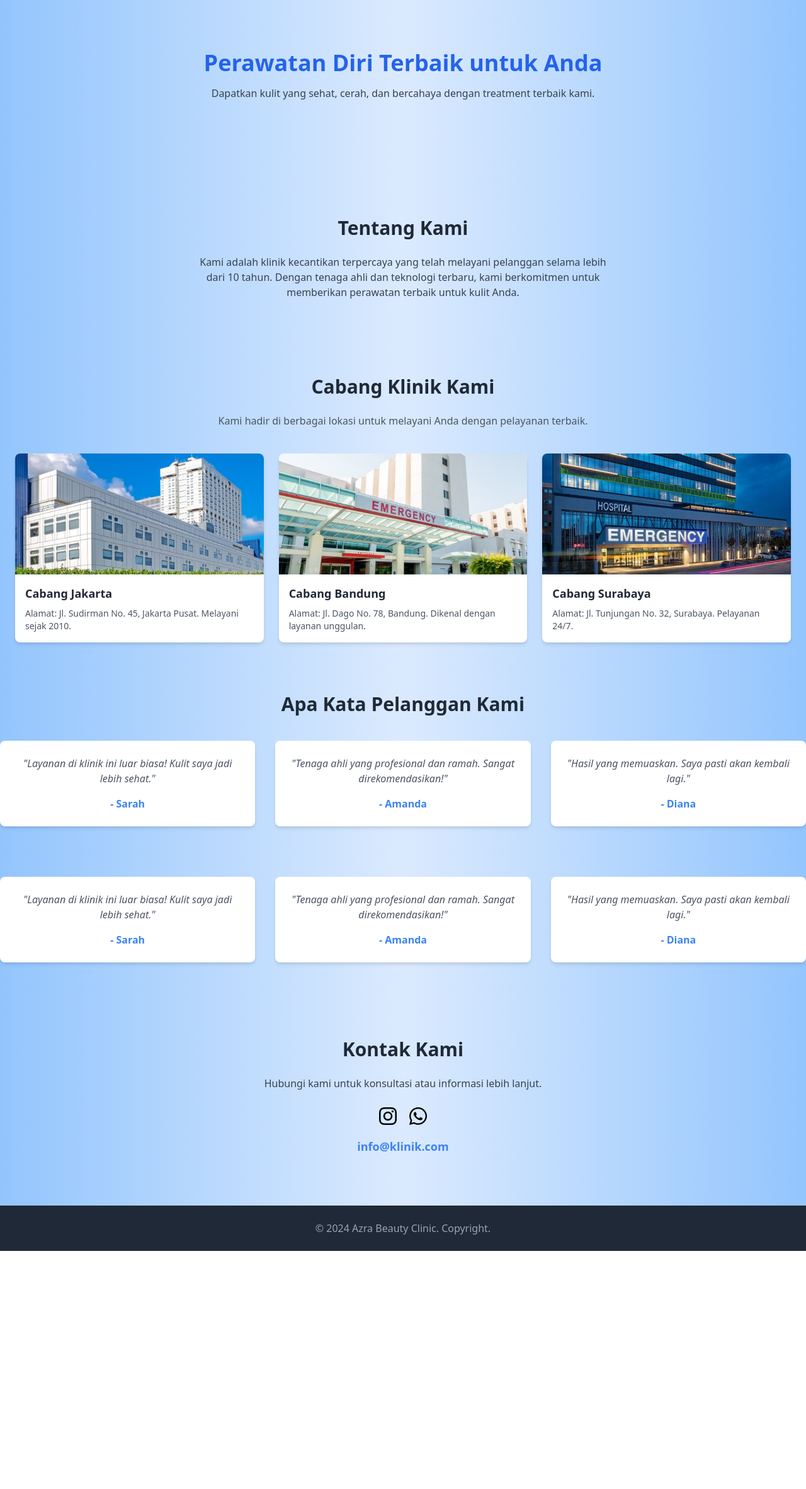
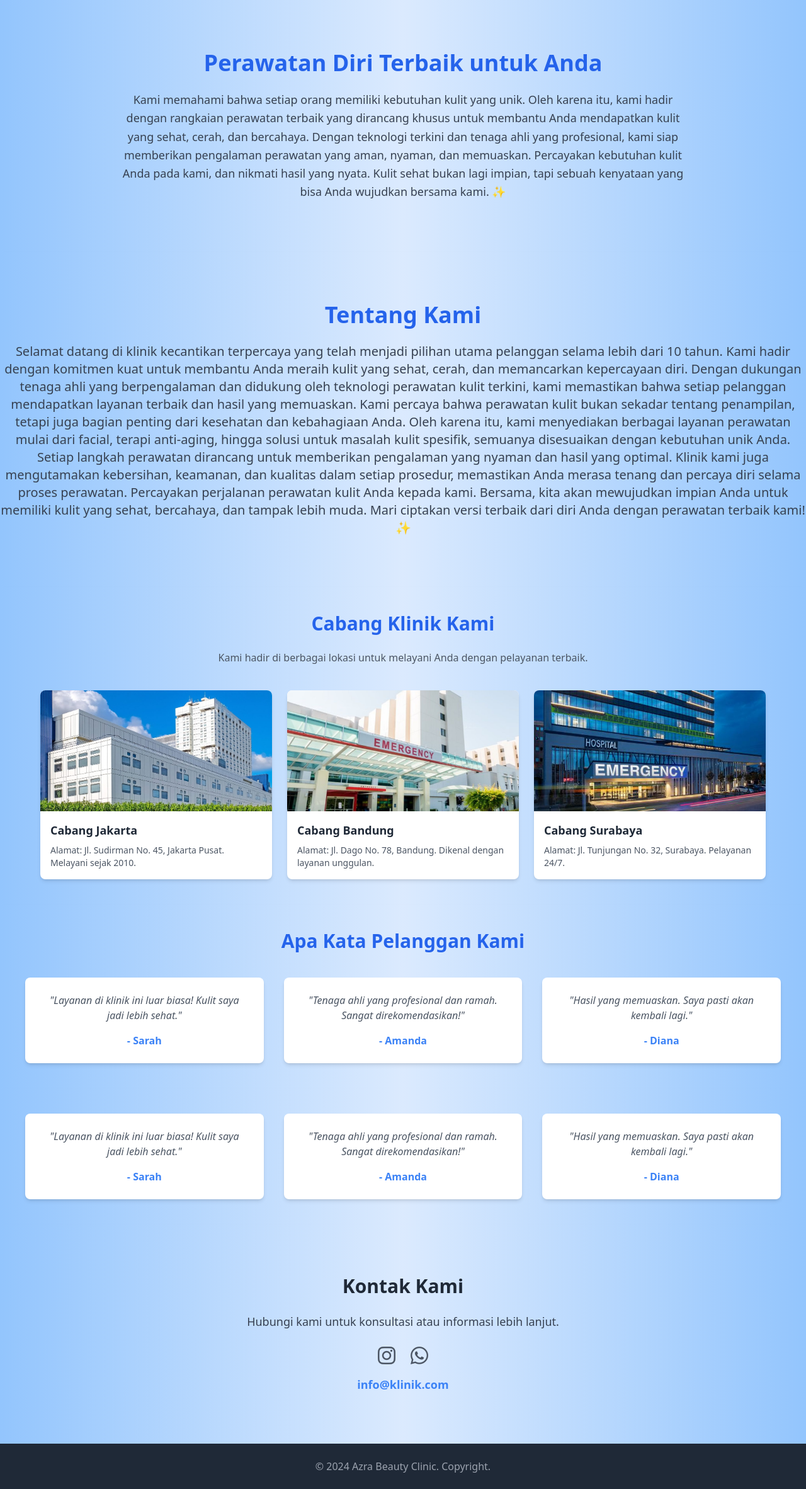
Before and after one commit to Wassabie/klinik_kecantikan, a PHP site: page /klinik_pweb/ in a window 1280 px wide. Shown: the part 72-2436 px from the top of the page at 63% size. Before the commit the page ends 2058 px from the top, so only its background shows below. Run offline with PHP 8.4, Linux system fonts and the light colour scheme; some libraries are stand-ins or nearby versions; some web fonts are replaced.

Commit message:
penambahan deskripsi

```diff
--- a/index.php
+++ b/index.php
@@ -27,34 +27,42 @@
 
     <!-- Hero Section -->
     <section class="bg-gradient-to-r from-blue-300 via-blue-100 to-blue-300 shadow-md py-20">
-        <div class="container mx-auto text-center">
-            <h2 class="text-4xl font-bold text-blue-600 mb-4">Perawatan Diri Terbaik untuk Anda</h2>
-            <p class="text-gray-700 mb-6">Dapatkan kulit yang sehat, cerah, dan bercahaya dengan treatment terbaik kami.
+        <div class="container mx-auto text-center px-6 lg:px-20">
+            <h2 class="text-4xl font-bold text-blue-600 mb-6">
+                Perawatan Diri Terbaik untuk Anda
+            </h2>
+            <p class="text-gray-700 text-lg leading-relaxed max-w-4xl mx-auto">
+                Kami memahami bahwa setiap orang memiliki kebutuhan kulit yang unik. Oleh karena itu, kami hadir dengan rangkaian perawatan terbaik yang dirancang khusus untuk membantu Anda mendapatkan kulit yang sehat, cerah, dan bercahaya. Dengan teknologi terkini dan tenaga ahli yang profesional, kami siap memberikan pengalaman perawatan yang aman, nyaman, dan memuaskan. Percayakan kebutuhan kulit Anda pada kami, dan nikmati hasil yang nyata. Kulit sehat bukan lagi impian, tapi sebuah kenyataan yang bisa Anda wujudkan bersama kami. ✨
             </p>
         </div>
     </section>
 
 
+
     <!-- About Section -->
     <section id="tentang" class="bg-gradient-to-r from-blue-300 via-blue-100 to-blue-300 shadow-md py-20">
         <div class="container mx-auto text-center">
-            <h3 class="text-3xl font-bold text-gray-800 mb-6">Tentang Kami</h3>
-            <p class="text-gray-700 max-w-2xl mx-auto">Kami adalah klinik kecantikan terpercaya yang telah melayani
-                pelanggan selama lebih dari 10 tahun. Dengan tenaga ahli dan teknologi terbaru, kami berkomitmen untuk
-                memberikan perawatan terbaik untuk kulit Anda.</p>
+            <h3 class="text-4xl font-bold text-blue-600 mb-6">Tentang Kami</h3>
+            <p class=" text-xl text-gray-700 max-w-7xl mx-auto">Selamat datang di klinik kecantikan terpercaya yang telah menjadi pilihan utama pelanggan selama lebih dari 10 tahun. Kami hadir dengan komitmen kuat untuk membantu Anda meraih kulit yang sehat, cerah, dan memancarkan kepercayaan diri. Dengan dukungan tenaga ahli yang berpengalaman dan didukung oleh teknologi perawatan kulit terkini, kami memastikan bahwa setiap pelanggan mendapatkan layanan terbaik dan hasil yang memuaskan.
+
+                Kami percaya bahwa perawatan kulit bukan sekadar tentang penampilan, tetapi juga bagian penting dari kesehatan dan kebahagiaan Anda. Oleh karena itu, kami menyediakan berbagai layanan perawatan mulai dari facial, terapi anti-aging, hingga solusi untuk masalah kulit spesifik, semuanya disesuaikan dengan kebutuhan unik Anda.
+
+                Setiap langkah perawatan dirancang untuk memberikan pengalaman yang nyaman dan hasil yang optimal. Klinik kami juga mengutamakan kebersihan, keamanan, dan kualitas dalam setiap prosedur, memastikan Anda merasa tenang dan percaya diri selama proses perawatan.
+
+                Percayakan perjalanan perawatan kulit Anda kepada kami. Bersama, kita akan mewujudkan impian Anda untuk memiliki kulit yang sehat, bercahaya, dan tampak lebih muda. Mari ciptakan versi terbaik dari diri Anda dengan perawatan terbaik kami! ✨</p>
         </div>
     </section>
 
     <!-- Cabang Toko -->
     <section class="bg-gradient-to-r from-blue-300 via-blue-100 to-blue-300 shadow-md py-10 px-6">
         <div class="max-w-7xl mx-auto text-center">
-            <h2 class="text-3xl font-bold text-gray-800 mb-6">Cabang Klinik Kami</h2>
+            <h2 class="text-3xl font-bold text-blue-600 mb-6">Cabang Klinik Kami</h2>
             <p class="text-gray-600 mb-10">Kami hadir di berbagai lokasi untuk melayani Anda dengan pelayanan terbaik.
             </p>
         </div>
 
         <!-- Grid untuk cabang -->
-        <div class="grid grid-cols-1 md:grid-cols-2 lg:grid-cols-3 gap-6 max-w-7xl mx-auto">
+        <div class="grid grid-cols-1 md:grid-cols-2 lg:grid-cols-3 gap-6 max-w-7xl mx-auto px-10">
             <!-- Card Cabang -->
             <div class="bg-white shadow-md rounded-lg overflow-hidden transform hover:scale-105 transition duration-300">
                 <img src="uploads/Rumah-Sakit1.jpg" class="w-full h-48 object-cover">
@@ -88,8 +96,8 @@
 
     <!-- Testimonials Section -->
     <section class="bg-gradient-to-r from-blue-300 via-blue-100 to-blue-300 shadow-md py-10">
-        <div class="container mx-auto text-center">
-            <h3 class="text-3xl font-bold text-gray-800 mb-10">Apa Kata Pelanggan Kami</h3>
+        <div class="container mx-auto text-center px-10">
+            <h3 class="text-3xl font-bold text-blue-600 mb-10">Apa Kata Pelanggan Kami</h3>
             <div class="grid grid-cols-1 md:grid-cols-2 lg:grid-cols-3 gap-8">
                 <div class="bg-white shadow-md rounded-lg p-6">
                     <p class="text-gray-600 italic">"Layanan di klinik ini luar biasa! Kulit saya jadi lebih sehat."</p>
@@ -108,7 +116,7 @@
         </div>
     </section>
     <section class="bg-gradient-to-r from-blue-300 via-blue-100 to-blue-300 shadow-md py-10">
-        <div class="container mx-auto text-center">
+        <div class="container mx-auto text-center px-10">
             <div class="grid grid-cols-1 md:grid-cols-2 lg:grid-cols-3 gap-8">
                 <div class="bg-white shadow-md rounded-lg p-6">
                     <p class="text-gray-600 italic">"Layanan di klinik ini luar biasa! Kulit saya jadi lebih sehat."</p>
@@ -131,10 +139,29 @@
     <section id="kontak" class="bg-gradient-to-r from-blue-300 via-blue-100 to-blue-300 shadow-md py-20">
         <div class="container mx-auto text-center">
             <h3 class="text-3xl font-bold text-gray-800 mb-6">Kontak Kami</h3>
-            <p class="text-gray-700 mb-6">Hubungi kami untuk konsultasi atau informasi lebih lanjut.</p>
-            <a class="fa-brands fa-instagram fa-2x"></a>
-            <a href="https://wa.me/6285157778099" class="ml-4 fa-brands fa-whatsapp fa-2x"></a>
-            <a href="mailto:info@klinik.com" class="mt-4 block text-blue-500 font-bold text-lg">info@klinik.com</a>
+            <p class=" text-lg text-gray-700 mb-6">Hubungi kami untuk konsultasi atau informasi lebih lanjut.</p>
+            <div class="flex flex-col items-center space-y-4">
+                <div class="flex items-center justify-center space-x-6">
+                    <div class="flex flex-col items-center space-y-4">
+                        <!-- Baris Ikon -->
+                        <div class="flex items-center justify-center space-x-6">
+                            <!-- Instagram -->
+                            <a href="https://www.instagram.com" class="fa-brands fa-instagram fa-2x text-gray-600 hover:text-pink-500 transition-transform transform hover:scale-110"></a>
+
+                            <!-- WhatsApp -->
+                            <a href="https://wa.me/6285157778099" class="fa-brands fa-whatsapp fa-2x text-gray-600 hover:text-green-500 transition-transform transform hover:scale-110"></a>
+                        </div>
+
+                        <!-- Email -->
+                        <a href="mailto:info@klinik.com" class="text-blue-500 font-bold text-lg hover:text-blue-700 transition-colors">
+                            info@klinik.com
+                        </a>
+                    </div>
+
+                </div>
+
+            </div>
+
         </div>
     </section>
 
```
